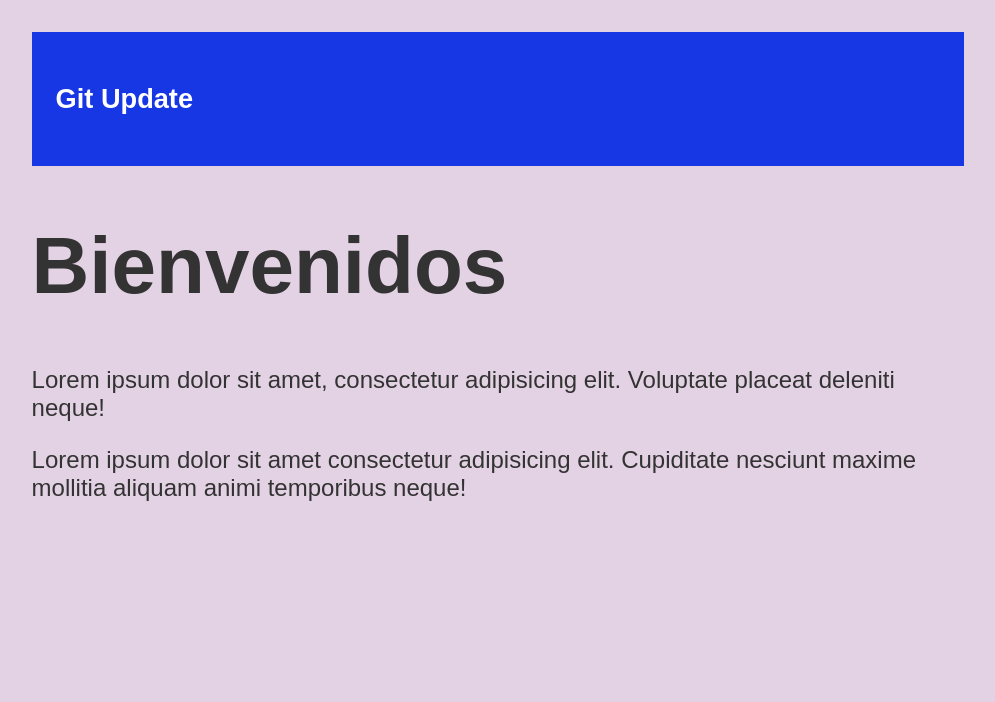
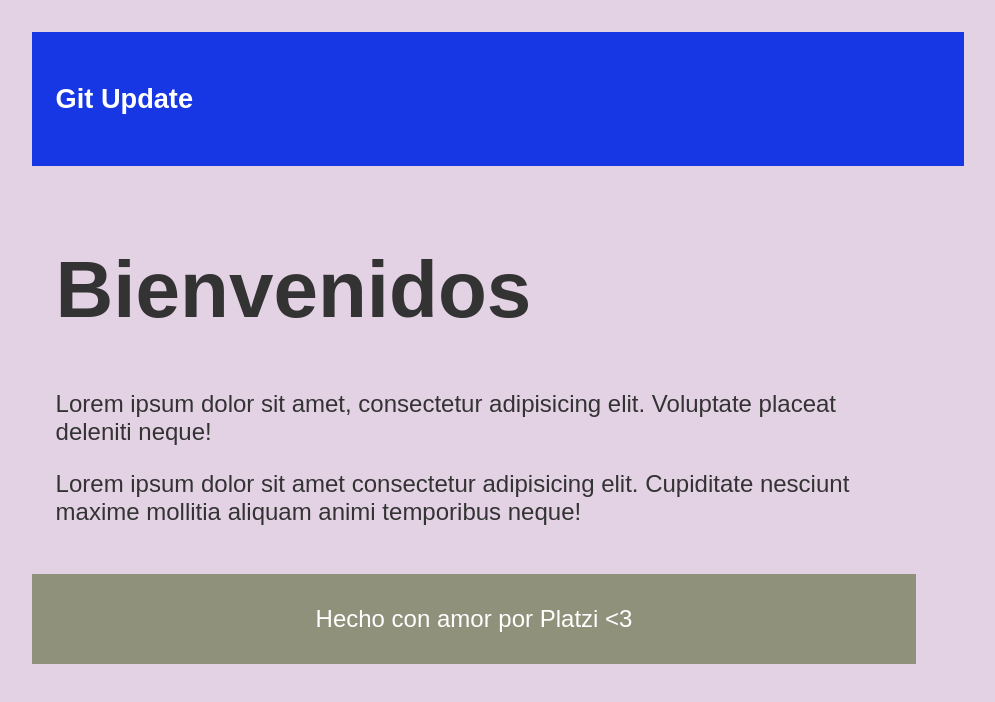
Before and after one commit to d1eshi/proyecto-git, a plain HTML site: page index.html in a window 1280 px wide. Shown: the whole page, without its empty margins (166-1161 px from the left). Drawn offline with Linux system fonts and the light colour scheme.

Commit message:
Footer finalizado

```diff
--- a/index.html
+++ b/index.html
@@ -23,6 +23,9 @@
           nesciunt maxime mollitia aliquam animi temporibus neque!
         </p>
       </div>
+      <footer>
+        <p>Hecho con amor por Platzi <3</p>
+      </footer>
     </div>
   </body>
 </html>
--- a/styles/globals.css
+++ b/styles/globals.css
@@ -34,3 +34,14 @@ body {
 a {
   text-decoration: none;
 }
+
+.post {
+  padding: 1em;
+}
+
+footer {
+  background-color: rgb(144, 145, 123);
+  color: #ffffff;
+  padding: 0.3em 1em;
+  text-align: center;
+}
```
